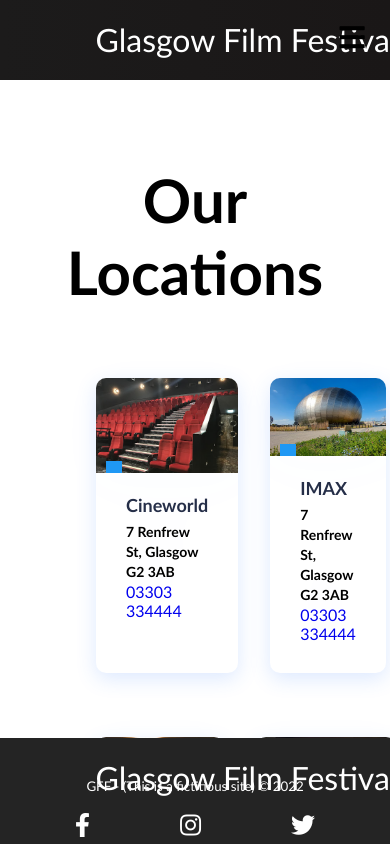
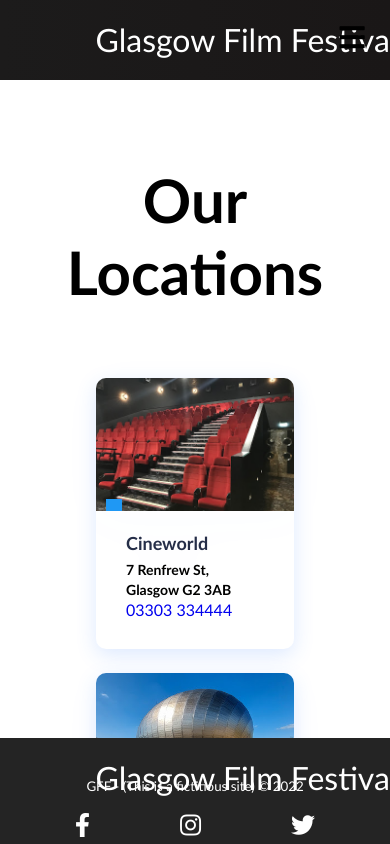
Before and after one commit to ionasloan/projectIT, a React (Create React App) app in the folder project/: page /locations in a window 390 px wide. Shown: the top 844 px of the page. Built offline with nearby package versions, Linux system fonts and the light colour scheme.

Commit message:
responsive edits

```diff
--- a/project/src/components/footer.css
+++ b/project/src/components/footer.css
@@ -1,4 +1,3 @@
-
 
 .footer-container {
     background-color: #242424;
@@ -63,9 +62,8 @@
   @media screen and (max-width: 820px) {
 
     .social-media-wrap {
+      display: flex;
       flex-direction: column;
+
     }
   }
-
-  @media screen and (max-width: 768px) {
-  }
--- a/project/src/components/location.css
+++ b/project/src/components/location.css
@@ -9,12 +9,12 @@
 
   .card_container {
     display: flex;
-    flex-flow: column;
+    flex: 1;
+    flex-direction: column;
     align-items: center;
     max-width: 1120px;
     width: 90%;
-    margin:  auto;
-    padding-bottom: 20px;
+    margin: 0 auto;
   }
 
   .card__wrapper {
@@ -28,10 +28,10 @@
 
   .card__location {
     display: flex;
-    flex: 1;
-    margin: 0 1rem;
-    border-radius: 10px;
-    margin-bottom: 10px;
+  flex: 1;
+  margin: 0 1rem;
+  border-radius: 10px;
+  margin-bottom: 24px;
   }
 
   .card__location__link {
@@ -44,30 +44,6 @@
     border-radius: 10px;
     overflow: hidden;
     text-decoration: none;
-  }
-
-  .card__location__pic-wrap {
-    position: relative;
-    width: 100%;
-    padding-top: 67%;
-    overflow: hidden;
-  }
-
-  .fade-img {
-    animation-name: fade-img;
-    animation-duration: 2s;
-  }
-
-  .card__location__pic-wrap::after {
-    content: attr(data-category);
-    position: absolute;
-    bottom: 0;
-    margin-left: 10px;
-    padding: 6px 8px;
-    max-width: calc((100%) - 60px);
-    font-size: 12px;
-    font-weight: 700;
-    box-sizing: border-box;
   }
 
   .card__location__img {
@@ -119,21 +95,11 @@
     font-size: 14px;
     line-height: 20px;
   }
-  @media only screen and (min-width: 1200px) {
-    .content__blog__container {
-      width: 84%;
-    }
+/* for mobile */
+@media only screen and (max-width: 1024px) {
+  .card__location {
+    display: flex;
+    flex-direction: column;
   }
 
-  @media only screen and (min-width: 1024px) {
-    .card__location {
-      display: flex;
-    }
-
-  }
-
-  @media only screen and (max-width: 1024px) {
-    .card__location {
-      margin-bottom: 2rem;
-    }
 }
```
